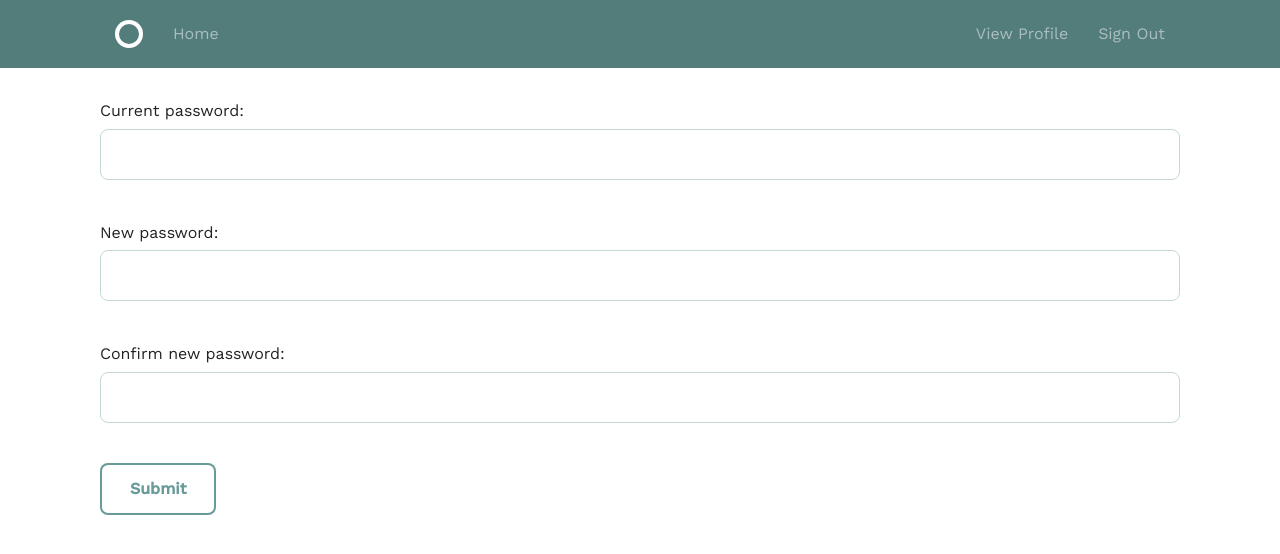
After one commit to GarrettKucinski/django-user-profile, a Django app: page /accounts/change_password in a window 1280 px wide. The commit adds this page. Shown: the top 554 px of the page. Run offline with Django 3.2, Linux system fonts and the light colour scheme; a user stored in the database is signed in; data comes from the database, SQL or seed files in the repository; both versions use the stored data as it was after the commit.

Commit message:
added user password change form

```diff
--- a/accounts/forms.py
+++ b/accounts/forms.py
@@ -14,3 +14,9 @@ class UserProfileForm(forms.ModelForm):
             'bio',
             'image',
         ]
+
+
+class ChangePasswordForm(forms.Form):
+    current_password = forms.CharField(max_length=255)
+    new_password = forms.CharField(max_length=255)
+    confirm_new_password = forms.CharField(max_length=255)
--- /dev/null
+++ b/accounts/templates/accounts/change_password.html
@@ -0,0 +1,11 @@
+{% extends 'layout.html' %}
+
+{% block body %}
+  <section class="change-password">
+    <form action="" method="POST">
+        {% csrf_token %}
+        {{ form.as_p }}
+        <input type="submit" value="Submit">
+    </form>
+  </section>
+{% endblock %}
--- a/accounts/templates/accounts/user_profile.html
+++ b/accounts/templates/accounts/user_profile.html
@@ -1,7 +1,7 @@
 {% extends "layout.html" %}
 
 {% block body %}
-  <h1>Welcome to your profile, {{ profile.first_name|title }}</h1>
+  <h1>{{ profile.image }} Welcome to your profile, {{ profile.first_name|title }}</h1>
   {% if form %}
     <section>
       <form action="" method="post">
@@ -34,5 +34,6 @@
       <p>{{ profile.image }}</p>
     </div>
     <a href="{% url 'accounts:edit_profile' %}">Edit Profile</a>
+    <a href="{% url 'accounts:change_password' %}">Change Password</a>
   {% endif %}
 {% endblock %}
--- a/accounts/urls.py
+++ b/accounts/urls.py
@@ -10,4 +10,5 @@ urlpatterns = [
     path('sign_out', views.sign_out, name='sign_out'),
     path('view_profile', views.view_profile, name='view_profile'),
     path('edit_profile', views.edit_profile, name='edit_profile'),
+    path('change_password', views.change_password, name='change_password'),
 ]
--- a/accounts/views.py
+++ b/accounts/views.py
@@ -20,7 +20,7 @@ def sign_in(request):
                 if user.is_active:
                     login(request, user)
                     return HttpResponseRedirect(
-                        reverse('home')  # TODO: go to profile
+                        reverse('accounts:view_profile')  # TODO: go to profile
                     )
                 else:
                     messages.error(
@@ -32,6 +32,7 @@ def sign_in(request):
                     request,
                     "Username or password is incorrect."
                 )
+
     return render(request, 'accounts/sign_in.html', {'form': form})
 
 
@@ -50,7 +51,8 @@ def sign_up(request):
                 request,
                 "You're now a user! You've been signed in, too."
             )
-            return HttpResponseRedirect(reverse('home'))  # TODO: go to profile
+            return HttpResponseRedirect(reverse('accounts:edit_profile'))
+
     return render(request, 'accounts/sign_up.html', {'form': form})
 
 
@@ -86,4 +88,26 @@ def edit_profile(request):
     else:
         form = forms.UserProfileForm(instance=request.user.userprofile)
 
-    return render(request, 'accounts/user_profile.html', {'form': form, 'profile': profile})
+    return render(request, 'accounts/user_profile.html', {'form': form,
+                                                          'profile': profile})
+
+
+@login_required
+def change_password(request):
+    user = get_object_or_404(models.User, pk=request.user.id)
+    form = forms.ChangePasswordForm()
+
+    if request.method == 'POST':
+        if user.check_password(request.POST['current_password']):
+            if request.POST['new_password'] == \
+                    request.POST['confirm_new_password']:
+                user.set_password(request.POST['new_password'])
+                user.save()
+                return HttpResponseRedirect(reverse('home'))
+            else:
+                messages.error(
+                    request, 'Passwords must match, please try again.')
+        else:
+            messages.error(request, 'Current password is incorrect')
+
+    return render(request, 'accounts/change_password.html', {'form': form})
```
Also changed, not shown: db.sqlite3.
